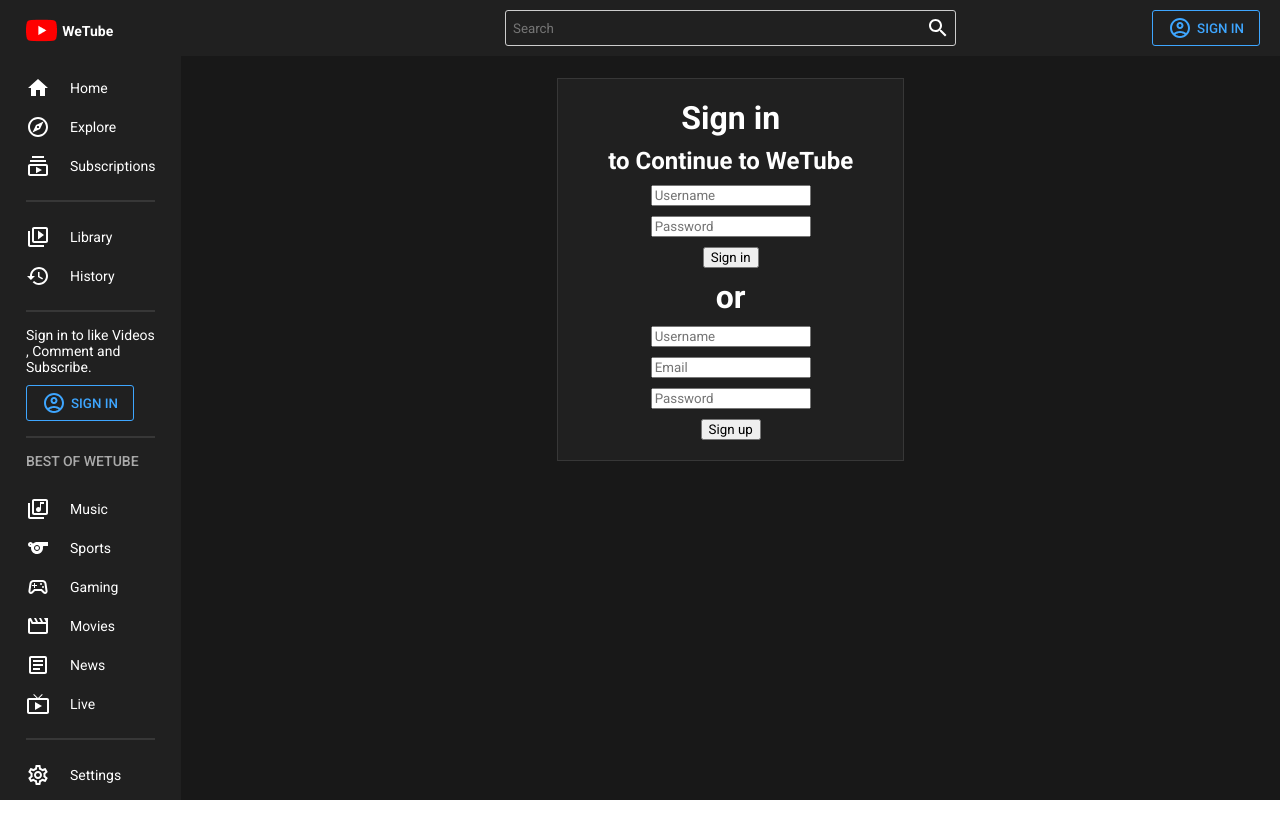
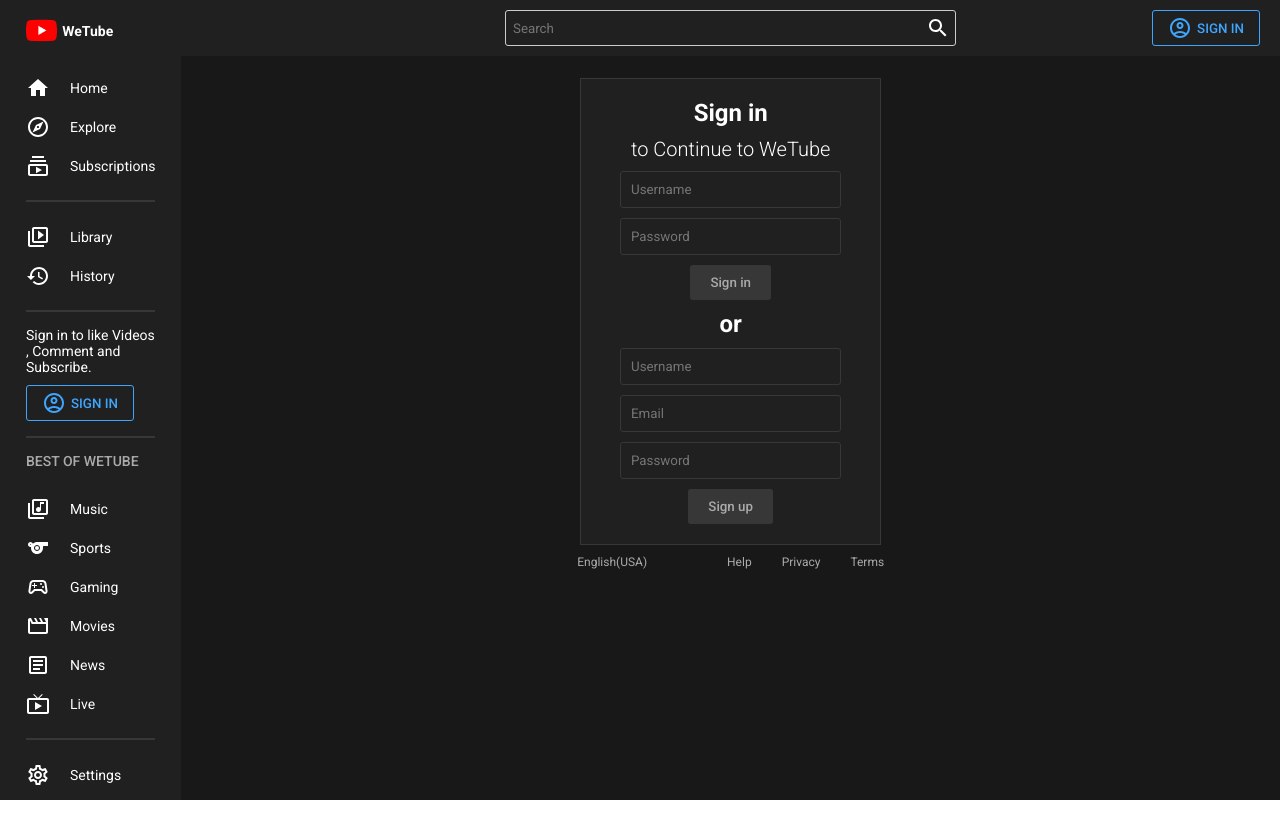
Before and after one commit to Rafhathdana/youtube-clone, a React (Create React App) app: page /signin in a window 1280 px wide. Shown: the top 838 px of the page. Built offline with nearby package versions, Linux system fonts and the light colour scheme.

Commit message:
frontend completed

```diff
--- a/src/App.js
+++ b/src/App.js
@@ -20,7 +20,9 @@
   `;
 
 const Wrapper = styled.div`
-padding:22px 96px;`;
+padding:22px 96px;
+`;
+
 function App() {
   const [darkMode, setDarkMode] = useState(true)
   return (
--- a/src/pages/SignIn.jsx
+++ b/src/pages/SignIn.jsx
@@ -3,6 +3,7 @@
 
 const Container = styled.div`
     display:flex;
+    flex-direction: column;
     align-items: center;
     justify-content: center;
     height: calc(100vh-56px);
@@ -17,11 +18,42 @@
     padding: 20px 50px;
     gap: 10px;
 `;
-const Title = styled.h1``;
-const SubTitle = styled.h2``;
-const Input = styled.input``;
-const Button = styled.button``;
-const More = styled.div``;
+const Title = styled.h1`
+    font-size: 24px;
+
+`;
+const SubTitle = styled.h2`
+    font-weight: 300;
+    font-size: 20px;
+`;
+const Input = styled.input`
+    border:1px solid ${({ theme }) => theme.soft};
+    border-radius: 3px;
+    padding: 10px;
+    background-color: transparent;
+    width: 100%;
+`;
+const Button = styled.button`
+    border-radius: 3px;
+    border:none;
+    padding: 10px 20px;
+    font-weight: 500;
+    cursor: pointer;
+    background-color: ${({theme})=>theme.soft};
+    color:${({theme})=>theme.textSoft};
+`;
+const More = styled.div`
+    display:flex;
+    font-size: 12px;
+    color:${({theme})=>theme.textSoft};
+    margin-top: 10px;
+`;
+const Links = styled.div`
+    margin-left: 50px;
+    `;
+const Link = styled.span`
+    margin-left: 30px;
+`;
 
 const SignIn = () => {
     return (
@@ -29,15 +61,23 @@
             <Wrapper>
                 <Title>Sign in </Title>
                 <SubTitle>to Continue to WeTube</SubTitle>
-                <Input placeholder='Username'/>
-                <Input type="password" placeholder='Password'/>
+                <Input placeholder='Username' />
+                <Input type="password" placeholder='Password' />
                 <Button>Sign in</Button>
                 <Title>or</Title>
-                <Input placeholder='Username'/>
-                <Input placeholder='Email'/>
-                <Input type="password" placeholder='Password'/>
+                <Input placeholder='Username' />
+                <Input placeholder='Email' />
+                <Input type="password" placeholder='Password' />
                 <Button>Sign up</Button>
             </Wrapper>
+            <More>
+                English(USA)
+                <Links>
+                    <Link>Help</Link>
+                    <Link>Privacy</Link>
+                    <Link>Terms</Link>
+                </Links>
+            </More>
         </Container>
     )
 }
```
